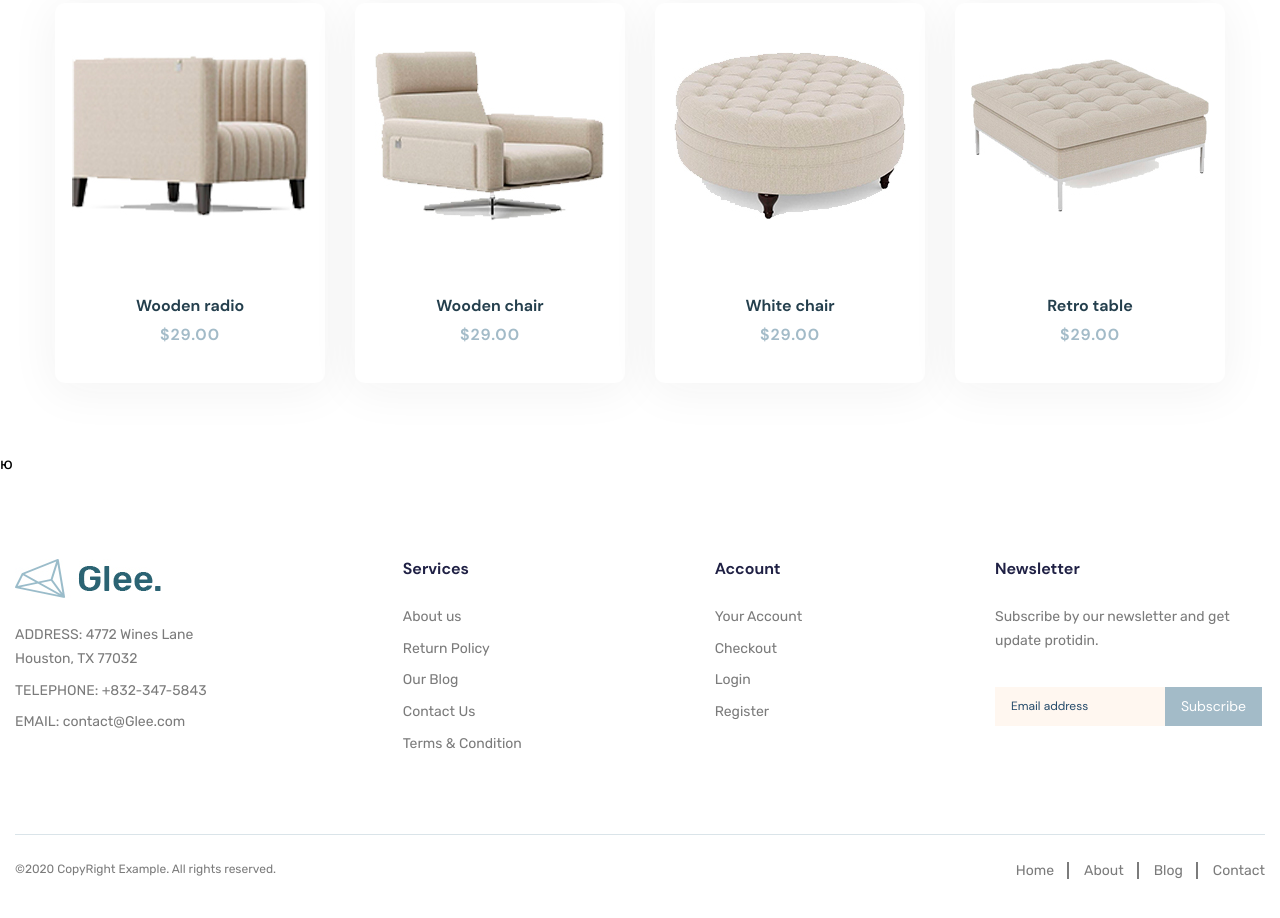
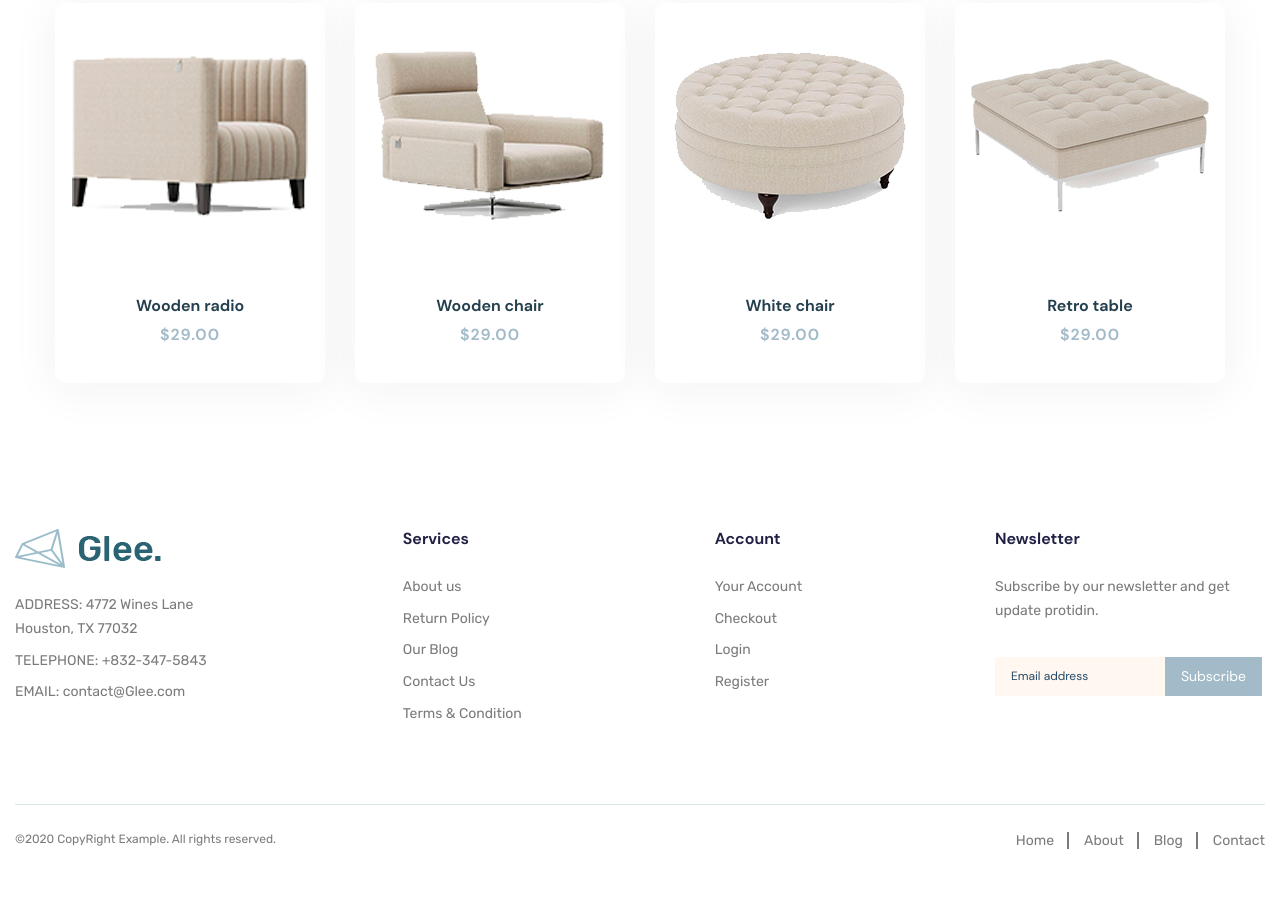
Before and after one commit to NataliMir/Glee-new, a website: page app/index.html in a window 1280 px wide. Shown: the part 1786-2704 px from the top of the page. After the commit the page ends 2678 px from the top, so only its background shows below. Drawn offline with nearby package versions, Linux system fonts and the light colour scheme; files that its build step writes are made by us from their sources; files whose address does not match are found by name.

Commit message:
delete section kfkfkf

```diff
--- a/app/index.html
+++ b/app/index.html
@@ -420,9 +420,7 @@
         </ul>
       </div>
     </section>
-    <section class="kfkfkf">
-      ю
-    </section>
+
   </main>
 
   <footer class="footer">
```
